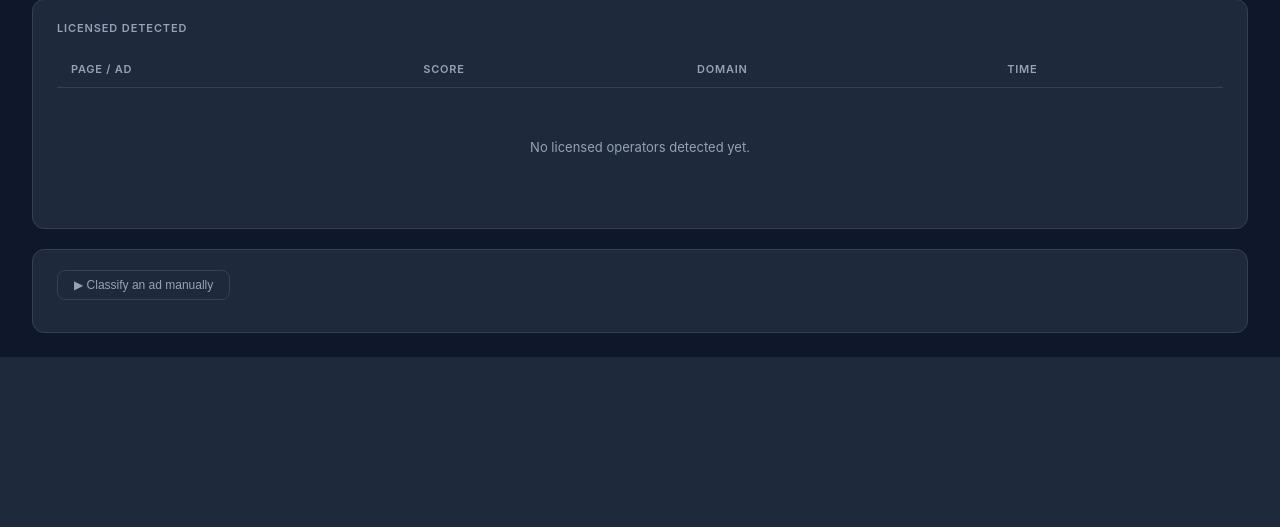
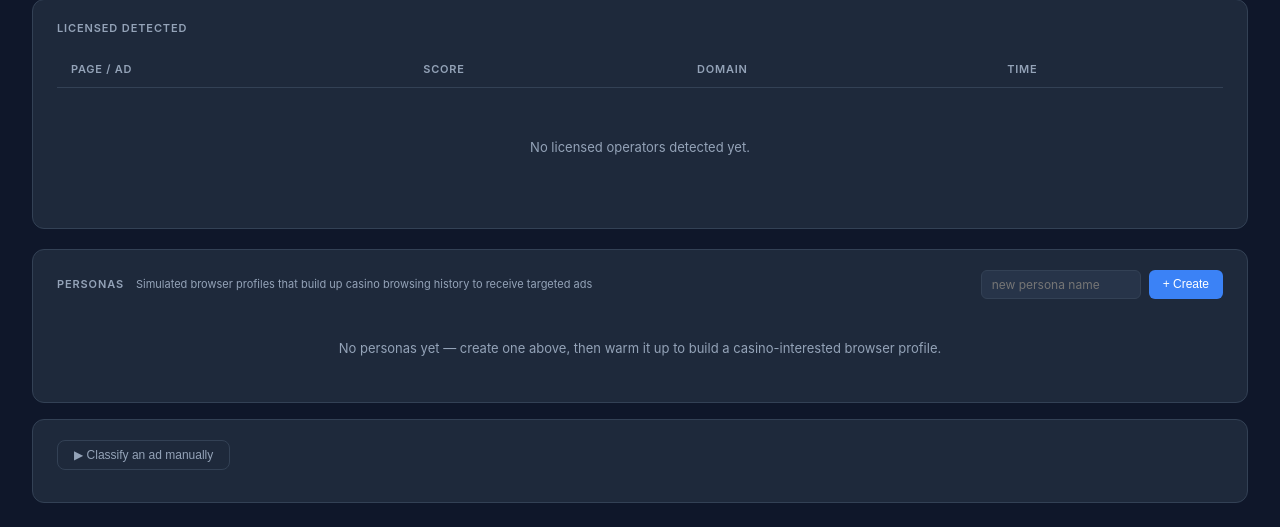
Before and after one commit to MarkoO81/casino-ad-classifier, a Flask app: page / in a window 1280 px wide. Shown: the part 675-1202 px from the top of the page. Before the commit the page ends 1032 px from the top, so only its background shows below. Run offline with Flask 3, Linux system fonts and the light colour scheme.

Commit message:
Add persona simulation: persistent browser profiles for targeted ad research
- src/persona.py: create/warm/delete Playwright persistent contexts stored
  in config/personas/{name}/browser/; warm_persona() visits casino Google
  searches to build ad-targeting signals; scrape_as_persona() uses the
  warmed profile to fetch Transparency Center results
- app.py: persona create/warm/delete routes; index passes personas list;
  scan route accepts scan_persona param to use persona cookies for Google scan
- templates/index.html: Personas panel with status table (warm/cold badge,
  cookie count, domains visited, last warmed, warm/delete actions),
  create-new-persona form, flash message handling
- templates/scan.html: persona selector dropdown in scan form when
  Google Ads is enabled + flash messages
- .gitignore: exclude config/personas/ (large Chromium user-data dirs)

Co-Authored-By: Claude Sonnet 4.6 <noreply@anthropic.com>

```diff
--- a/app.py
+++ b/app.py
@@ -11,6 +11,7 @@ from src.web_scanner import scan_url
 from src.google_scanner import scan_transparency_center
 from src import config as cfg
 from src import scheduler
+from src import persona as persona_mod
 import src.url_check as url_check
 
 app = Flask(__name__)
@@ -112,12 +113,14 @@ def index():
 
     history = scheduler.load_history()
     last_results = scheduler.load_last_results()
+    personas = persona_mod.list_personas()
 
     return render_template("index.html",
                            custom_result=custom_result,
                            settings=settings,
                            scan_history=history,
-                           last_results=last_results)
+                           last_results=last_results,
+                           personas=personas)
 
 
 @app.route("/scan", methods=["GET", "POST"])
@@ -141,16 +144,25 @@ def scan():
             scan_results.extend(classify_records(scan_url(target_url)))
 
         if settings.get("google_transparency_enabled"):
-            raw = scan_transparency_center(settings.get("source_country", "SI"))
+            country = settings.get("source_country", "SI")
+            persona_name = request.form.get("scan_persona", "").strip()
+            if persona_name:
+                from src.persona import scrape_as_persona
+                raw = scrape_as_persona(persona_name, country)
+            else:
+                raw = scan_transparency_center(country)
             google_results = _classify_google_results(raw)
 
+    personas = persona_mod.list_personas()
     return render_template("scan.html",
                            results=scan_results,
                            counts=label_counts(scan_results),
                            targets=settings.get("scan_targets", []),
                            scanned_urls=scanned_urls,
                            google_results=google_results,
-                           google_enabled=settings.get("google_transparency_enabled", False))
+                           google_enabled=settings.get("google_transparency_enabled", False),
+                           personas=personas,
+                           selected_persona=request.form.get("scan_persona", ""))
 
 
 @app.route("/settings", methods=["GET", "POST"])
@@ -185,6 +197,39 @@ def settings():
     return render_template("settings.html", settings=data)
 
 
+@app.route("/personas/create", methods=["POST"])
+def persona_create():
+    name = request.form.get("persona_name", "").strip()
+    if name:
+        try:
+            persona_mod.create_persona(name)
+            flash(f"Persona '{name}' created.", "success")
+        except ValueError as e:
+            flash(str(e), "error")
+    return redirect(url_for("index") + "#personas")
+
+
+@app.route("/personas/warm", methods=["POST"])
+def persona_warm():
+    name = request.form.get("persona_name", "").strip()
+    if name:
+        try:
+            persona_mod.warm_persona(name)
+            flash(f"Persona '{name}' warmed up — {persona_mod._load_status(name).cookie_count} cookies stored.", "success")
+        except Exception as e:
+            flash(f"Warm-up failed for '{name}': {e}", "error")
+    return redirect(url_for("index") + "#personas")
+
+
+@app.route("/personas/delete", methods=["POST"])
+def persona_delete():
+    name = request.form.get("persona_name", "").strip()
+    if name:
+        persona_mod.delete_persona(name)
+        flash(f"Persona '{name}' deleted.", "success")
+    return redirect(url_for("index") + "#personas")
+
+
 if __name__ == "__main__":
     import os
     port = int(os.environ.get("PORT", 5050))
--- a/templates/index.html
+++ b/templates/index.html
@@ -148,6 +148,17 @@
 
 <div class="container">
 
+  {# ── Flash messages ── #}
+  {% with messages = get_flashed_messages(with_categories=true) %}
+  {% for cat, msg in messages %}
+  <div style="margin-bottom:12px;padding:10px 16px;border-radius:8px;font-size:13px;
+    {% if cat == 'success' %}background:#14532d;color:#86efac;border-left:3px solid #22c55e;
+    {% else %}background:#7f1d1d;color:#fca5a5;border-left:3px solid #ef4444;{% endif %}">
+    {{ msg }}
+  </div>
+  {% endfor %}
+  {% endwith %}
+
   {# ── KPI row ── #}
   {% if scan_history %}
   {% set last = scan_history[-1] %}
@@ -283,6 +294,100 @@
     </div>
   </div>
 
+  {# ── Personas ── #}
+  <div class="card" id="personas" style="margin-bottom:16px;">
+    <div style="display:flex;align-items:center;gap:12px;margin-bottom:16px;flex-wrap:wrap;">
+      <div class="card-title" style="margin-bottom:0;">Personas</div>
+      <span style="font-size:11px;color:var(--muted);">Simulated browser profiles that build up casino browsing history to receive targeted ads</span>
+      <div style="margin-left:auto;">
+        <form method="POST" action="/personas/create" style="display:flex;gap:8px;">
+          <input type="text" name="persona_name" placeholder="new persona name"
+            style="padding:6px 10px;background:var(--surface2);border:1px solid var(--border);color:var(--text);border-radius:6px;font-size:12px;font-family:inherit;width:160px;">
+          <button type="submit"
+            style="padding:6px 14px;background:var(--blue);color:#fff;border:none;border-radius:6px;font-size:12px;cursor:pointer;">
+            + Create
+          </button>
+        </form>
+      </div>
+    </div>
+
+    {% if personas %}
+    <div class="table-wrap">
+      <table>
+        <thead>
+          <tr>
+            <th>Persona</th>
+            <th>Status</th>
+            <th>Cookies</th>
+            <th>Domains visited</th>
+            <th>Last warmed</th>
+            <th>Runs</th>
+            <th>Actions</th>
+          </tr>
+        </thead>
+        <tbody>
+          {% for p in personas %}
+          <tr>
+            <td>
+              <span style="font-weight:500;font-family:monospace;font-size:13px;">{{ p.name }}</span>
+            </td>
+            <td>
+              {% if p.is_warm %}
+              <span class="badge badge-green">warm</span>
+              {% else %}
+              <span class="badge" style="background:var(--surface2);color:var(--muted);">cold</span>
+              {% endif %}
+            </td>
+            <td>
+              <span style="font-variant-numeric:tabular-nums;color:{% if p.cookie_count > 0 %}var(--green){% else %}var(--muted){% endif %};">
+                {{ p.cookie_count }}
+              </span>
+            </td>
+            <td>
+              <div style="max-width:220px;font-size:11px;color:var(--muted);">
+                {% if p.domains_visited %}
+                {{ p.domains_visited[:4] | join(', ') }}{% if p.domains_visited|length > 4 %} +{{ p.domains_visited|length - 4 }} more{% endif %}
+                {% else %}—{% endif %}
+              </div>
+            </td>
+            <td>
+              <span class="domain">{{ p.last_warmed | replace('T',' ') if p.last_warmed else '—' }}</span>
+            </td>
+            <td>
+              <span style="font-variant-numeric:tabular-nums;color:var(--muted);">{{ p.warm_count }}</span>
+            </td>
+            <td>
+              <div style="display:flex;gap:6px;">
+                <form method="POST" action="/personas/warm"
+                  onsubmit="this.querySelector('button').textContent='Warming…';this.querySelector('button').disabled=true;">
+                  <input type="hidden" name="persona_name" value="{{ p.name }}">
+                  <button type="submit"
+                    style="padding:4px 12px;background:var(--amber-dim);color:#fcd34d;border:1px solid #78350f;border-radius:6px;font-size:11px;font-weight:600;cursor:pointer;">
+                    Warm up
+                  </button>
+                </form>
+                <form method="POST" action="/personas/delete"
+                  onsubmit="return confirm('Delete persona \'{{ p.name }}\'?');">
+                  <input type="hidden" name="persona_name" value="{{ p.name }}">
+                  <button type="submit"
+                    style="padding:4px 12px;background:transparent;color:var(--muted);border:1px solid var(--border);border-radius:6px;font-size:11px;cursor:pointer;">
+                    Delete
+                  </button>
+                </form>
+              </div>
+            </td>
+          </tr>
+          {% endfor %}
+        </tbody>
+      </table>
+    </div>
+    {% else %}
+    <div class="empty" style="padding:24px;">
+      No personas yet — create one above, then warm it up to build a casino-interested browser profile.
+    </div>
+    {% endif %}
+  </div>
+
   {# ── Try it (collapsible) ── #}
   <div class="card">
     <button class="tryit-toggle" onclick="document.getElementById('tryit').classList.toggle('open');this.textContent=this.textContent.includes('▼')?'▶  Classify an ad manually':'▼  Classify an ad manually'">▶  Classify an ad manually</button>
```
Also changed, not shown: src/persona.py (added, +255 -0 lines), templates/scan.html (+25 -0 lines), 1 other file.
